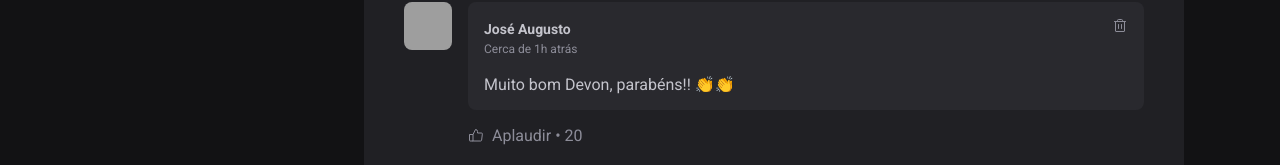
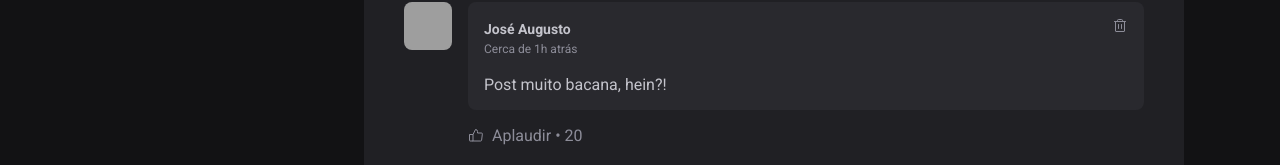
Before and after one commit to joseaugustoss/fundamento-reactjs, a React (Vite) app: page / in a window 1280 px wide. Shown: the part 625-790 px from the top of the page. Built offline with nearby package versions, Linux system fonts and the light colour scheme; grey boxes are pictures that could not be loaded.

Commit message:
inserindo comentários

```diff
--- a/src/components/Comment.jsx
+++ b/src/components/Comment.jsx
@@ -1,8 +1,9 @@
+// import { parseWithOptions } from "date-fns/fp";
 import { Trash, ThumbsUp } from "phosphor-react";
 import { Avatar } from "./Avatar";
 import styles from "./Comment.module.css";
 
-export function Comment() {
+export function Comment({ content }) {
   return (
     <div className={styles.comment}>
       <Avatar
@@ -24,7 +25,7 @@
               <Trash sise={24} />
             </button>
           </header>
-          <p>Muito bom Devon, parabéns!! 👏👏</p>
+          <p>{content}</p>
         </div>
         <footer>
           <button>
--- a/src/components/Post.jsx
+++ b/src/components/Post.jsx
@@ -6,7 +6,8 @@
 import { useState } from "react";
 
 export function Post({ author, publishedAt, content }) {
-  const [comments, setComments] = useState([1, 2]);
+  const [comments, setComments] = useState(["Post muito bacana, hein?!"]);
+  const [newCommentText, setNewCommentText] = useState("");
 
   const publishedDateFormatted = format(
     publishedAt,
@@ -22,7 +23,13 @@
 
   function handleCreateNewContent() {
     event.preventDefault();
-    setComments([...comments, comments.length + 1]);
+
+    setComments([...comments, newCommentText]);
+    setNewCommentText("");
+  }
+
+  function handleNewCommentChange() {
+    setNewCommentText(event.target.value);
   }
 
   return (
@@ -59,14 +66,19 @@
 
       <form onSubmit={handleCreateNewContent} className={styles.commentForm}>
         <strong>Deixe seu feedback</strong>
-        <textarea placeholder="Deixe seu feedback" />
+        <textarea
+          placeholder="Deixe seu feedback"
+          name="comment"
+          value={newCommentText}
+          onChange={handleNewCommentChange}
+        />
         <footer>
           <button type="submit">Publicar</button>
         </footer>
       </form>
       <div className={styles.commentList}>
         {comments.map((comment) => {
-          return <Comment />;
+          return <Comment content={comment} />;
         })}
       </div>
     </article>
```
